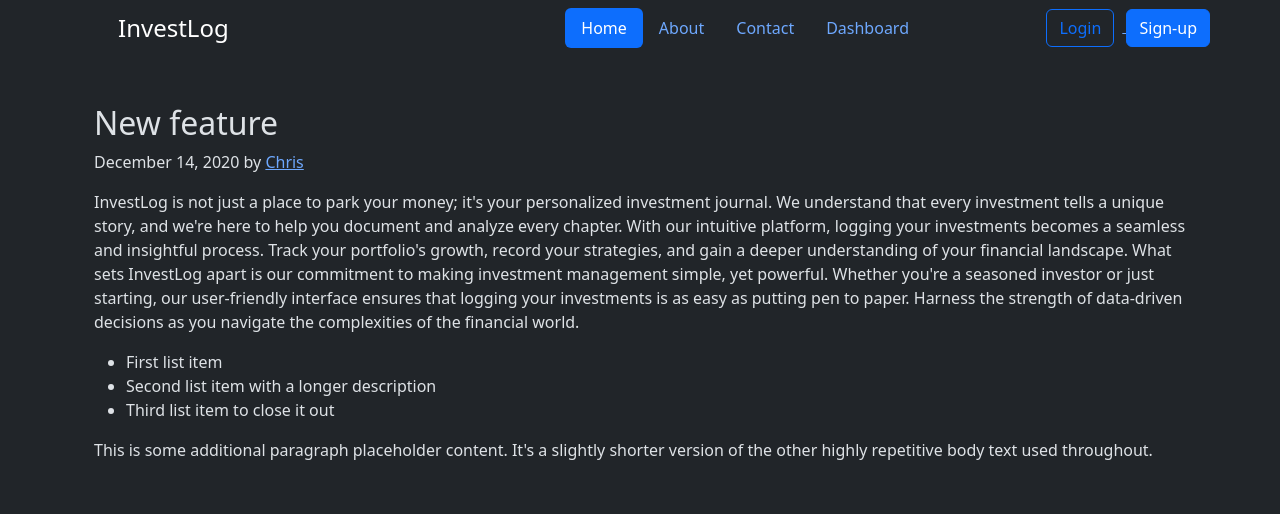
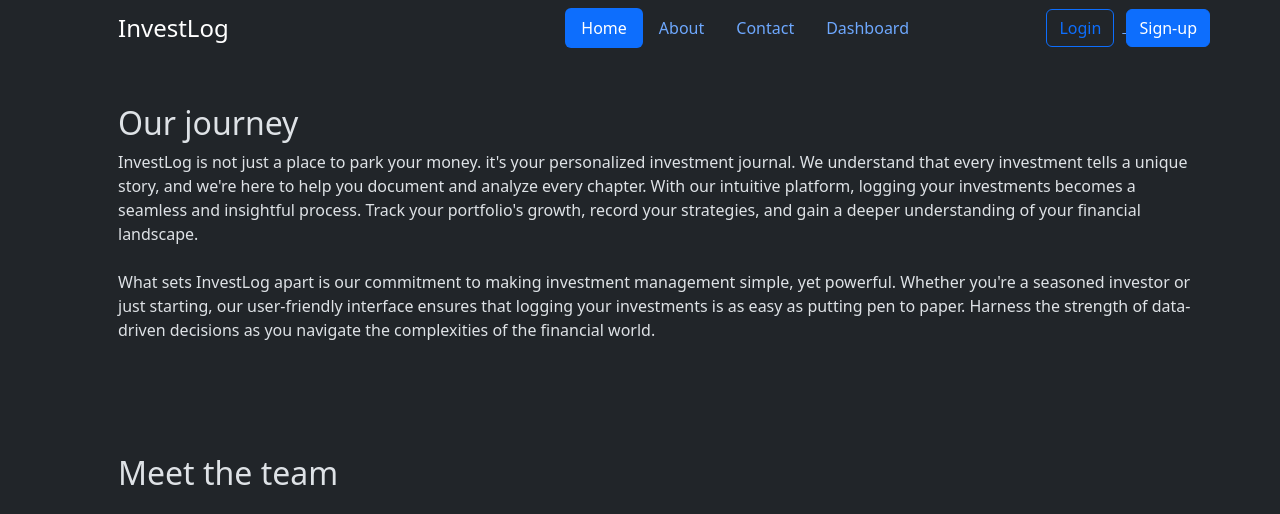
Before and after one commit to ddkostadinov/investlog-django, a Django app: page /about in a window 1280 px wide. Shown: the top 514 px of the page. Run offline with Django 4.2, Linux system fonts and the light colour scheme.

Commit message:
Styling home pages

```diff
--- a/investlog/home/static/home/style.css
+++ b/investlog/home/static/home/style.css
@@ -10,3 +10,10 @@
 .header {
   color: black;
 }
+
+.row {
+  display: flex;
+  align-items: center;
+  text-align: center;
+  justify-content: center;
+}
--- a/investlog/home/templates/home/about.html
+++ b/investlog/home/templates/home/about.html
@@ -3,38 +3,25 @@
     About
 {% endblock title %}
 {% block content %}
-    <article class="blog-post container px-4 py-5">
-        <h2 class="blog-post-title">New feature</h2>
-        <p class="blog-post-meta">
-            December 14, 2020 by <a href="#">Chris</a>
-        </p>
+    <article class="blog-post container pe-1 px-5 py-5">
+        <h2 class="blog-post-title">Our journey</h2>
         <p>
-            InvestLog is not just a place to park your money; it's your personalized investment journal. We understand that every investment tells a unique story, and we're here to help you document and analyze every chapter. With our intuitive platform, logging your investments becomes a seamless and insightful process. Track your portfolio's growth, record your strategies, and gain a deeper understanding of your financial landscape.
+            InvestLog is not just a place to park your money. it's your personalized investment journal. We understand that every investment tells a unique story, and we're here to help you document and analyze every chapter. With our intuitive platform, logging your investments becomes a seamless and insightful process. Track your portfolio's growth, record your strategies, and gain a deeper understanding of your financial landscape.
+            <br>
+            <br>
             What sets InvestLog apart is our commitment to making investment management simple, yet powerful. Whether you're a seasoned investor or just starting, our user-friendly interface ensures that logging your investments is as easy as putting pen to paper. Harness the strength of data-driven decisions as you navigate the complexities of the financial world.
-        </p>
-        <ul>
-            <li>First list item</li>
-            <li>Second list item with a longer description</li>
-            <li>Third list item to close it out</li>
-        </ul>
-        <p>
-            This is some additional paragraph placeholder content. It's a slightly shorter version of the other highly repetitive body text used throughout.
         </p>
     </article>
     <div class="container marketing container pe-1 px-5 py-5">
-        <div class="row">
-            <div class="col-lg-4">
-                <svg class="bd-placeholder-img rounded-circle"
+        <h2 class="blog-post-title mb-4">Meet the team</h2>
+        <div class="row align-items-center">
+            <div class="col-lg-4 justify-content-center text-center">
+                <img src="https://images.pexels.com/photos/415829/pexels-photo-415829.jpeg?auto=compress&cs=tinysrgb&w=1260&h=750&dpr=2"
+                     alt="kayle"
+                     class="rounded-circle mb-2"
                      width="140"
-                     height="140"
-                     xmlns="http://www.w3.org/2000/svg"
-                     role="img"
-                     aria-label="Placeholder: 140x140"
-                     preserveAspectRatio="xMidYMid slice"
-                     focusable="false">
-                    <title>Placeholder</title><rect width="100%" height="100%" fill="#777"></rect><text x="50%" y="50%" fill="#777" dy=".3em">140x140</text>
-                    </svg>
-                    <h2>Heading</h2>
+                     height="140">
+                <h2>Jessica</h2>
                 <p>
                     Some representative placeholder content for the three columns of text below the carousel. This is the first column.
                 </p>
@@ -43,36 +30,26 @@
                 </p>
             </div>
             <!-- /.col-lg-4 -->
-                <div class="col-lg-4">
-                    <svg class="bd-placeholder-img rounded-circle"
+            <div class="col-lg-4 justify-content-center text-center">
+                <img src="https://images.pexels.com/photos/16160809/pexels-photo-16160809/free-photo-of-smiling-woman-with-curly-hair.jpeg?auto=compress&cs=tinysrgb&w=1260&h=750&dpr=2"
+                     alt="kayle"
+                     class="rounded-circle mb-2"
                      width="140"
-                         height="140"
-                         xmlns="http://www.w3.org/2000/svg"
-                         role="img"
-                         aria-label="Placeholder: 140x140"
-                         preserveAspectRatio="xMidYMid slice"
-                         focusable="false">
-                        <title>Placeholder</title><rect width="100%" height="100%" fill="#777"></rect><text x="50%" y="50%" fill="#777" dy=".3em">140x140</text>
-                        </svg>
-                        <h2>Heading</h2>
+                     height="140">
+                <h2>Ava</h2>
                 <p>Another exciting bit of representative placeholder content. This time, we've moved on to the second column.</p>
                 <p>
                     <a class="btn btn-secondary" href="#">View details »</a>
                 </p>
             </div>
             <!-- /.col-lg-4 -->
-                    <div class="col-lg-4">
-                        <svg class="bd-placeholder-img rounded-circle"
+            <div class="col-lg-4 justify-content-center text-center">
+                <img src="https://images.pexels.com/photos/428328/pexels-photo-428328.jpeg?auto=compress&cs=tinysrgb&w=1260&h=750&dpr=2"
+                     alt="kayle"
+                     class="rounded-circle mb-2"
                      width="140"
-                             height="140"
-                             xmlns="http://www.w3.org/2000/svg"
-                             role="img"
-                             aria-label="Placeholder: 140x140"
-                             preserveAspectRatio="xMidYMid slice"
-                             focusable="false">
-                            <title>Placeholder</title><rect width="100%" height="100%" fill="#777"></rect><text x="50%" y="50%" fill="#777" dy=".3em">140x140</text>
-                            </svg>
-                            <h2>Heading</h2>
+                     height="140">
+                <h2>Bruce</h2>
                 <p>And lastly this, the third column of representative placeholder content.</p>
                 <p>
                     <a class="btn btn-secondary" href="#">View details »</a>
--- a/investlog/home/templates/home/contact.html
+++ b/investlog/home/templates/home/contact.html
@@ -3,11 +3,8 @@
     Contact
 {% endblock title %}
 {% block content %}
-    <article class="blog-post container px-4 py-5">
+    <article class="blog-post container  pe-1 px-5 py-5">
         <h2 class="blog-post-title">New feature</h2>
-        <p class="blog-post-meta">
-            December 14, 2020 by <a href="#">Chris</a>
-        </p>
         <p>
             This is some additional paragraph placeholder content. It has been written to fill the available space and show how a longer snippet of text affects the surrounding content. We'll repeat it often to keep the demonstration flowing, so be on the lookout for this exact same string of text.
         </p>
```
Also changed, not shown: investlog/home/templates/home/index.html (+36 -44 lines). Lines whose indentation alone changed are shown as unchanged.
